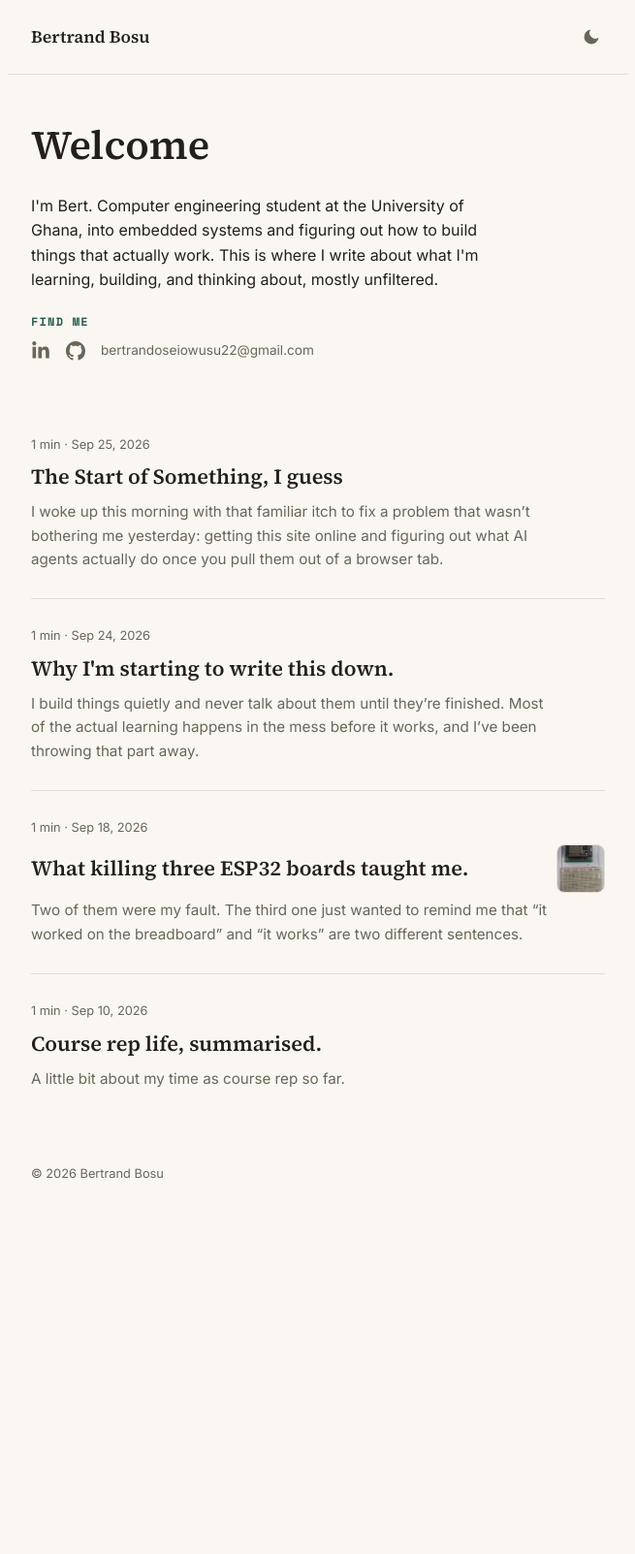
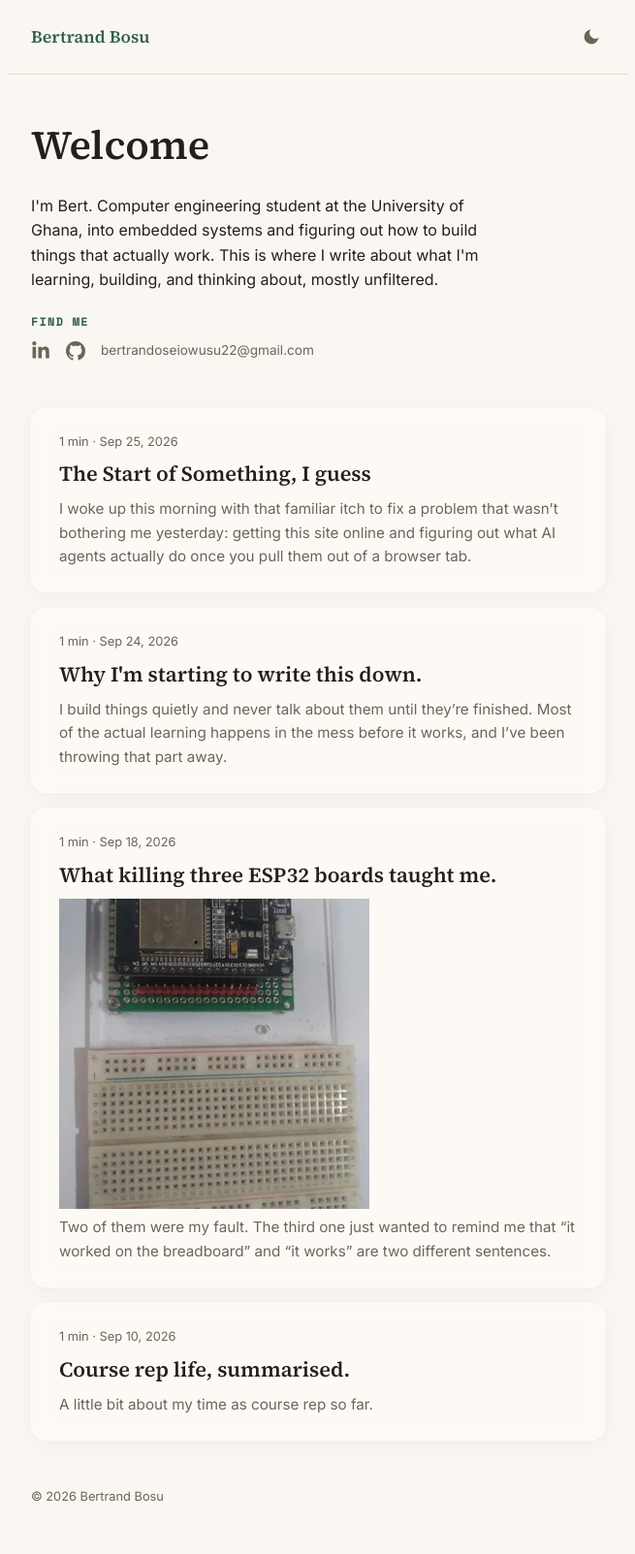
Before and after one commit to Bertqrt/bertrandbosu-blog1, a Jekyll site: the page built from index.md, in a window 1280 px wide. Shown: the whole page at 97% size, without its empty margins (312-967 px from the left). Built offline with Jekyll 4.4.1, drawn with Linux system fonts in a browser that asks for light colours; before the commit the page ends 1270 px from its top, so only the background shows below that.

Commit message:
Update style.css

```diff
--- a/assets/css/style.css
+++ b/assets/css/style.css
@@ -7,6 +7,8 @@
   --accent: #2f5d50;
   --line: #e4ded2;
   --header-bg: rgba(250, 247, 242, 0.72);
+  --glass-bg: rgba(255, 253, 250, 0.55);
+  --glass-border: rgba(255, 255, 255, 0.6);
 }
 
 [data-theme="dark"] {
@@ -16,6 +18,8 @@
   --accent: #5fae97;
   --line: #34302a;
   --header-bg: rgba(27, 24, 21, 0.72);
+  --glass-bg: rgba(42, 38, 33, 0.55);
+  --glass-border: rgba(255, 255, 255, 0.08);
 }
 
 body {
@@ -53,16 +57,6 @@ a { color: inherit; text-decoration: none; }
   font-family: "Source Serif 4", serif;
   font-weight: 600;
   font-size: 1.1rem;
-  color: var(--ink);
-  transition: color 0.15s ease;
-}
-
-[data-theme="dark"] .home-link {
-  color: #ffffff;
-}
-
-.home-link:hover,
-.home-link:focus-visible {
   color: var(--accent);
 }
 
@@ -135,58 +129,46 @@ a { color: inherit; text-decoration: none; }
 
 .email { font-size: 0.85rem; color: var(--ink-soft); }
 
-.feed { display: flex; flex-direction: column; }
+.feed {
+  display: flex;
+  flex-direction: column;
+  gap: 1rem;
+}
 
 .entry {
   display: block;
-  padding: 1.75rem 0;
-  border-top: 1px solid var(--line);
+  padding: 1.5rem 1.75rem;
+  border-radius: 16px;
+  background: var(--glass-bg);
+  backdrop-filter: blur(8px);
+  -webkit-backdrop-filter: blur(8px);
+  border: 1px solid var(--glass-border);
+  box-shadow: 0 4px 20px rgba(0, 0, 0, 0.04);
+  transition: transform 0.15s ease, box-shadow 0.15s ease;
 }
 
-.entry:first-child { border-top: none; }
+.entry:hover,
+.entry:focus-visible {
+  transform: translateY(-2px);
+  box-shadow: 0 8px 24px rgba(0, 0, 0, 0.07);
+}
 
 .entry:hover h2,
 .entry:focus-visible h2 { color: var(--accent); }
 
 .entry:focus-visible {
   outline: 2px solid var(--accent);
-  outline-offset: 4px;
-  border-radius: 2px;
+  outline-offset: 2px;
 }
 
 .meta { font-size: 0.8rem; color: var(--ink-soft); margin-bottom: 0.4rem; }
-
-.entry-header {
-  display: flex;
-  align-items: center;
-  justify-content: space-between;
-  gap: 1rem;
-  margin-bottom: 0.4rem;
-}
 
 .entry h2 {
   font-family: "Source Serif 4", serif;
   font-weight: 600;
   font-size: 1.35rem;
-  margin-bottom: 0;
-  flex: 1;
+  margin-bottom: 0.4rem;
   transition: color 0.15s ease;
-}
-
-.entry-thumb {
-  width: 50px;
-  height: 50px;
-  border-radius: 8px;
-  object-fit: cover;
-  border: 1px solid var(--line);
-  background: var(--paper);
-  flex-shrink: 0;
-  transition: transform 0.2s ease, border-color 0.2s ease;
-}
-
-.entry:hover .entry-thumb {
-  border-color: var(--accent);
-  transform: scale(1.04);
 }
 
 .hook { color: var(--ink-soft); font-size: 0.95rem; max-width: 540px; }
@@ -201,22 +183,40 @@ a { color: inherit; text-decoration: none; }
 .post-content p { margin-bottom: 1.1rem; max-width: 560px; }
 
 .nav-link {
-  display: inline-block;
   font-size: 0.85rem;
   font-weight: 500;
   color: var(--accent);
 }
 
-.nav-link:hover,
-.nav-link:focus-visible { text-decoration: underline; }
+.back-link {
+  display: inline-flex;
+  align-items: center;
+  padding: 0.5rem 1rem;
+  border-radius: 999px;
+  background: var(--glass-bg);
+  backdrop-filter: blur(8px);
+  -webkit-backdrop-filter: blur(8px);
+  border: 1px solid var(--glass-border);
+  margin-bottom: 1.75rem;
+}
 
-.back-link { margin-bottom: 1.75rem; }
+.back-link:hover,
+.back-link:focus-visible { text-decoration: underline; }
 
 .next-link {
+  display: block;
   margin-top: 2.5rem;
-  padding-top: 1.5rem;
-  border-top: 1px solid var(--line);
+  padding: 1.25rem 1.5rem;
+  border-radius: 16px;
+  background: var(--glass-bg);
+  backdrop-filter: blur(8px);
+  -webkit-backdrop-filter: blur(8px);
+  border: 1px solid var(--glass-border);
+  box-shadow: 0 4px 20px rgba(0, 0, 0, 0.04);
 }
+
+.next-link:hover,
+.next-link:focus-visible { text-decoration: underline; }
 
 .footer { margin-top: 3rem; font-size: 0.8rem; color: var(--ink-soft); }
 
@@ -227,9 +227,12 @@ a { color: inherit; text-decoration: none; }
   width: 44px;
   height: 44px;
   border-radius: 50%;
-  background: var(--accent);
-  color: var(--paper);
-  border: none;
+  background: var(--glass-bg);
+  backdrop-filter: blur(10px);
+  -webkit-backdrop-filter: blur(10px);
+  border: 1px solid var(--glass-border);
+  box-shadow: 0 4px 16px rgba(0, 0, 0, 0.08);
+  color: var(--accent);
   display: flex;
   align-items: center;
   justify-content: center;
```
